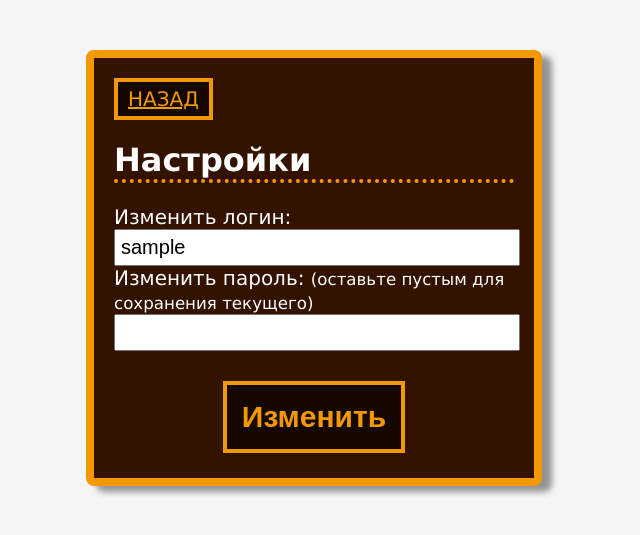
After one commit to Lucash123321/mtuci4, a Django app: page /settings in a window 1280 px wide. The commit adds this page. Shown: the top 535 px of the page, without its empty margins (326-966 px from the left). Run offline with Django 5.2, Linux system fonts and the light colour scheme; the visitor is signed in with stand-in values (Sample User, id 1).

Commit message:
settings page done

```diff
--- /dev/null
+++ b/mtuci4/static/css/settings.css
@@ -0,0 +1,75 @@
+body {
+    font-family: 'Lucida Sans', 'Lucida Sans Regular', 'Lucida Grande', 'Lucida Sans Unicode', 'Geneva', 'Verdana', 'sans-serif';
+    margin: 0;
+    padding: 0;
+    background-color: whitesmoke;
+    color: rgb(255, 255, 255);
+}
+
+a {
+    color: rgb(243, 152, 0);
+}
+
+#back_button {
+    display: block;
+    width: fit-content;
+    padding: 5px 10px;
+    border: 4px solid rgb(243, 152, 0);
+    background-color: rgb(21, 8, 0);
+    font-size: 20px;
+    text-decoration: underline;
+}
+
+#back_button:hover {
+    cursor: pointer;
+    opacity: 0.9;
+}
+
+.settings-container {
+    max-width: 400px;
+    margin: 50px auto;
+    background-color: rgb(51, 19, 0);
+    padding: 20px;
+    border-radius: 8px;
+    border: 8px solid rgb(243, 152, 0);
+    box-shadow: 10px 6px 6px rgba(0, 0, 0, 0.4);
+    /* color: rgb(255, 255, 255); */
+}
+
+.settings-header {
+    border-bottom: 4px dotted rgb(243, 152, 0);
+}
+
+.settings-header h1 {
+    font-size: 24px;
+    margin: 0;
+    color: rgb(243, 152, 0);
+}
+
+.settings-form label {
+    font-size: 20px;
+}
+
+.settings-form input {
+    font-size: 20px;
+    padding: 5px;
+    width: 98%;
+    box-sizing: content-box;
+}
+
+.form-button {
+    display: block;
+    margin: 5px auto;
+    margin-top: 30px;
+    padding: 15px;
+    font-size: 30px;
+    font-weight: 600;
+    color: rgb(243, 152, 0);
+    background-color: rgb(21, 8, 0);
+    border: 4px solid rgb(243, 152, 0);
+}
+
+.form-button:hover {
+    cursor: pointer;
+    opacity: 0.9;
+}
--- a/mtuci4/static/js/edit_post.js
+++ b/mtuci4/static/js/edit_post.js
@@ -21,6 +21,7 @@ document.addEventListener("DOMContentLoaded", () => {
         const button_to_show = button.parentElement.querySelector(".submit-button");
 
         button.addEventListener("click", (event) => {
+            event.preventDefault();
             title_to_hide.classList.toggle("hidden");
             text_to_hide.classList.toggle("hidden");
             input_to_show.classList.toggle("hidden");
--- a/mtuci4/templates/posts/one_post.html
+++ b/mtuci4/templates/posts/one_post.html
@@ -44,6 +44,6 @@
         </form>
         {% endif %}
     </article>
-    {% if topic %}
+{% if topic and user.is_authenticated %}
 </a>
 {% endif %}
--- a/mtuci4/templates/users/profile.html
+++ b/mtuci4/templates/users/profile.html
@@ -12,6 +12,7 @@
     {% include "includes/header.html" %}
     <div class="profile-container">
         <h1 class="profile-header">Ваш профиль</h1>
+        <a href="{% url "users:settings" %}">РЕДАКТИРОВАТЬ</a>
         <p>Ник: {{ profile_user.username }}</p>
         <p>Дата регистрации: {{ profile_user.date_joined|date:"F j, Y" }}</p>
         <p>Последний вход: {{ profile_user.last_login|date:"F j, Y, g:i a" }}</p>
--- /dev/null
+++ b/mtuci4/templates/users/settings.html
@@ -0,0 +1,33 @@
+{% load static %}
+<!DOCTYPE html>
+<html>
+<head>
+    <meta charset="utf-8">
+    <meta name="viewport" content="width=device-width, initial-scale=1.0">
+    <title>Настройки</title>
+    <link rel="stylesheet" href="{% static 'css/settings.css' %}">
+</head>
+<body>
+<div class="settings-container">
+    <a id="back_button" href="javascript:history.back()">НАЗАД</a>
+    <h1 class="settings-header">Настройки</h1>
+    <form action="{% url "users:settings" %}" method="POST" class="settings-form">
+        {% csrf_token %}
+        <label for="login-input">Изменить логин:</label><br />
+        <input id="login-input" type="text" name="login" value="{{user.username}}" autocomplete="off" required/><br />
+        <label for="password-input">Изменить пароль: <small>(оставьте пустым для сохранения текущего)</small></label><br />
+        <input id="password-input" type="password" name="password" autocomplete="new-password" /><br />
+        {% if messages %}
+        <div class="messages">
+            {% for message in messages %}
+            <div class="alert alert-{{ message.tags }}">
+                {{ message }}
+            </div>
+            {% endfor %}
+        </div>
+        {% endif %}
+        <button class="form-button" type="submit" >Изменить</button>
+    </form>
+</div>
+</body>
+</html>
--- a/mtuci4/users/urls.py
+++ b/mtuci4/users/urls.py
@@ -16,4 +16,5 @@ urlpatterns = [
     path('login', LoginView.as_view(template_name="users/login.html"), name='login'),
     path('logout', views.logout, name='logout'),
     path('profile', views.profile, name='profile'),
+    path('settings', views.settings, name='settings'),
 ]
--- a/mtuci4/users/views.py
+++ b/mtuci4/users/views.py
@@ -4,6 +4,10 @@ from django.views.generic import CreateView
 from django.contrib.auth import logout as auth_logout
 from django.shortcuts import redirect, render
 from django.contrib.auth.decorators import login_required
+
+from users.models import CustomUser
+from django.contrib import messages
+from django.contrib.auth.hashers import make_password
 
 
 # Create your views here.
@@ -21,6 +25,32 @@ def profile(request):
     }
     return render(request, 'users/profile.html', context=context)
 
+@login_required
+def settings(request):
+    if request.method == "POST":
+        user = request.user
+        new_username = request.POST.get("login", "").strip()
+        new_password = request.POST.get("password", "").strip()
+
+        # Проверка имени пользователя
+        if new_username:
+            if CustomUser.objects.filter(username=new_username).exclude(pk=user.pk).exists():
+                messages.error(request, "Имя пользователя уже занято.")
+                return redirect('users:settings')
+            user.username = new_username
+
+        # Проверка пароля
+        if new_password and len(new_password) > 0:
+            if len(new_password) < 8:
+                messages.error(request, "Пароль должен быть не менее 8 символов.")
+                return redirect('users:settings')
+            user.password = make_password(new_password)
+
+        user.save()
+        return redirect('users:profile')
+
+    return render(request, 'users/settings.html')
+
 def logout(request):
     auth_logout(request)
     return redirect('main')
```
